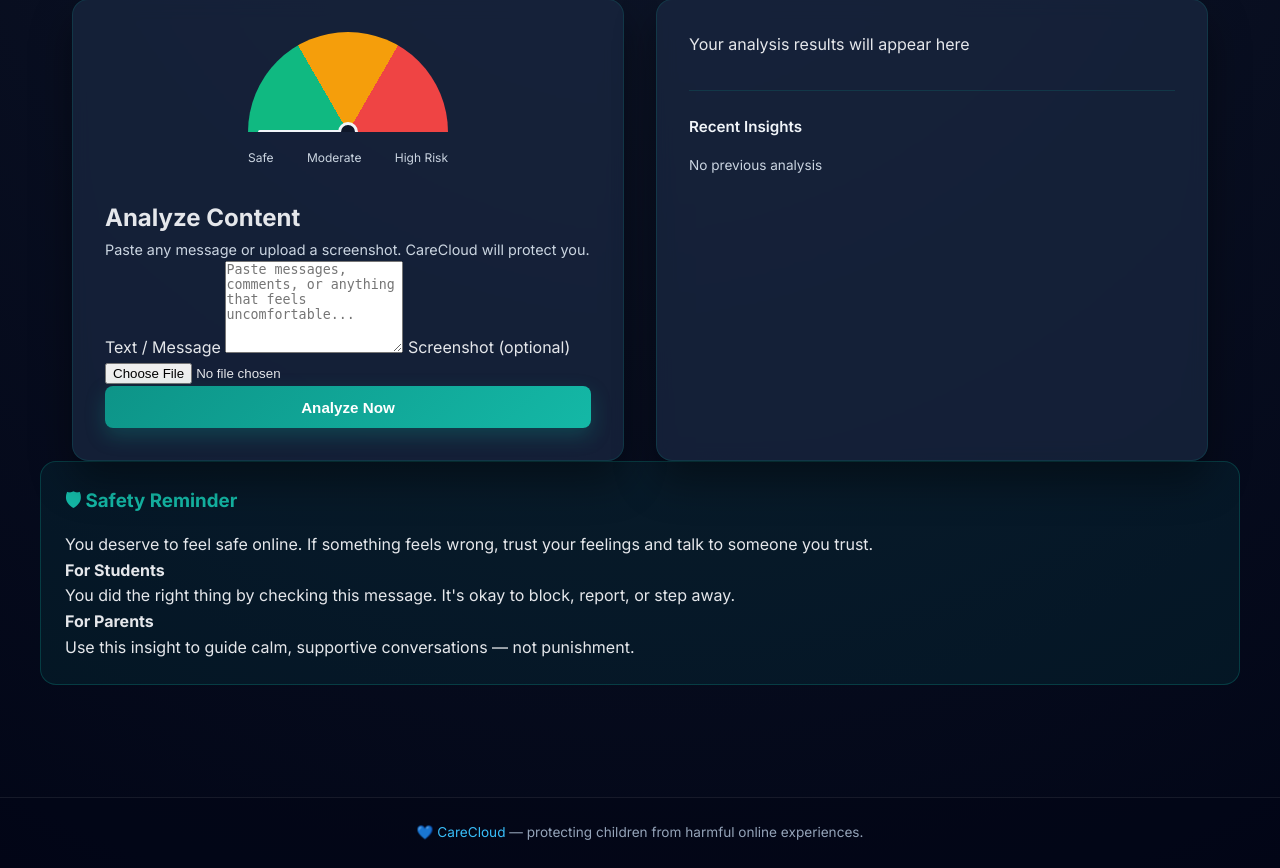
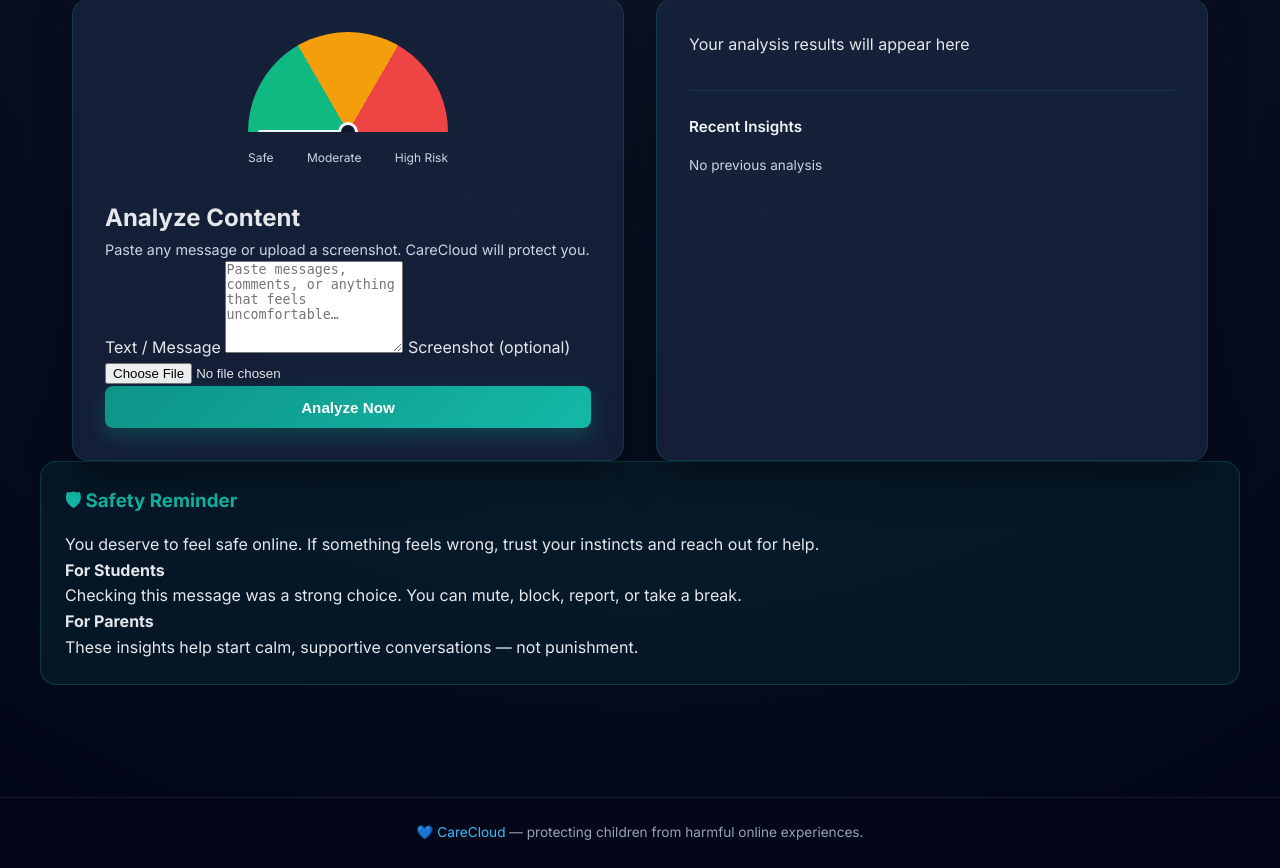
Before and after one commit to Hemanth-2OOT/Care-cloud, a Flask app: page /dashboard in a window 1280 px wide. Shown: the part 284-1152 px from the top of the page. Run offline with Flask 3, Linux system fonts and the light colour scheme.

Commit message:
Update dashboard.html

```diff
--- a/carecloud/templates/dashboard.html
+++ b/carecloud/templates/dashboard.html
@@ -13,14 +13,18 @@
         <p class="status-label">Protecting you in real time</p>
       </div>
     </div>
+
+    <!-- SAFE USER FALLBACK -->
     <div class="user-info">
-            <span class="user-name">{{ user.name }}</span>
+      <span class="user-name">
+        {{ user.name if user is defined and user.name else 'User' }}
+      </span>
     </div>
   </div>
 
   <div class="dashboard-layout">
 
-        <!-- LEFT: ANALYSIS -->
+    <!-- LEFT -->
     <div class="action-card">
 
       <!-- GAUGE -->
@@ -47,7 +51,7 @@
         <textarea
           name="text"
           id="text_content"
-                    placeholder="Paste messages, comments, or anything that feels uncomfortable..."
+          placeholder="Paste messages, comments, or anything that feels uncomfortable…"
           rows="6"
         ></textarea>
 
@@ -61,7 +65,7 @@
       <div id="stateContainer">
         <div id="analyzingState" style="display:none">
           <div class="agent-spinner"></div>
-                    <p>Analyzing safely...</p>
+          <p>Analyzing safely…</p>
         </div>
 
         <div id="safeState" style="display:none" class="safe-state">
@@ -74,7 +78,7 @@
       </div>
     </div>
 
-        <!-- RIGHT: RESULTS -->
+    <!-- RIGHT -->
     <div class="results-panel">
 
       <div id="resultsEmpty">
@@ -100,20 +104,16 @@
           <div id="labelsContainer" class="labels-minimal"></div>
         </div>
 
-                <!-- WHY HARMFUL -->
+        <!-- EXPLANATION -->
         <div class="analysis-summary">
-                    <h3>Why this content is harmful</h3>
-                    <p id="explanationText">
-                        —
-                    </p>
+          <h3>Why this content may be harmful</h3>
+          <p id="explanationText">—</p>
         </div>
 
         <!-- SUPPORT -->
         <div id="victimSupportSection" class="victim-support-section">
           <h3>💙 Support for You</h3>
-                    <p id="victimSupportText">
-                        —
-                    </p>
+          <p id="victimSupportText">—</p>
         </div>
 
         <!-- STEPS -->
@@ -122,7 +122,7 @@
           <ul id="safeResponsesList"></ul>
         </div>
 
-                <!-- PARENT ALERT -->
+        <!-- ALERT -->
         <div id="alertInfo" class="alert-notification" style="display:none">
           ⚠ A parent or guardian has been notified for safety
         </div>
@@ -132,14 +132,14 @@
       <div class="agent-insights">
         <h4>Recent Insights</h4>
 
-                {% if history %}
+        {% if history is defined and history %}
           {% for item in history %}
           <div class="history-item">
             <div>
               <strong>{{ item.content_preview }}</strong>
               <div class="history-meta">
-                                {{ item.timestamp.strftime('%H:%M') }}
-                                <span class="severity-{{ item.severity_level.lower() }}">
+                {{ item.timestamp.strftime('%H:%M') if item.timestamp else '' }}
+                <span class="severity-{{ item.severity_level|lower }}">
                   {{ item.severity_level }}
                 </span>
               </div>
@@ -151,6 +151,7 @@
           <p class="text-muted">No previous analysis</p>
         {% endif %}
       </div>
+
     </div>
   </div>
 
@@ -159,21 +160,21 @@
     <h3>🛡 Safety Reminder</h3>
     <p>
       You deserve to feel safe online. If something feels wrong,
-            trust your feelings and talk to someone you trust.
+      trust your instincts and reach out for help.
     </p>
 
     <div class="support-columns">
       <div>
         <h4>For Students</h4>
         <p>
-                    You did the right thing by checking this message.
-                    It's okay to block, report, or step away.
+          Checking this message was a strong choice.
+          You can mute, block, report, or take a break.
         </p>
       </div>
       <div>
         <h4>For Parents</h4>
         <p>
-                    Use this insight to guide calm, supportive conversations —
+          These insights help start calm, supportive conversations —
           not punishment.
         </p>
       </div>
```
Lines whose indentation alone changed are shown as unchanged.
